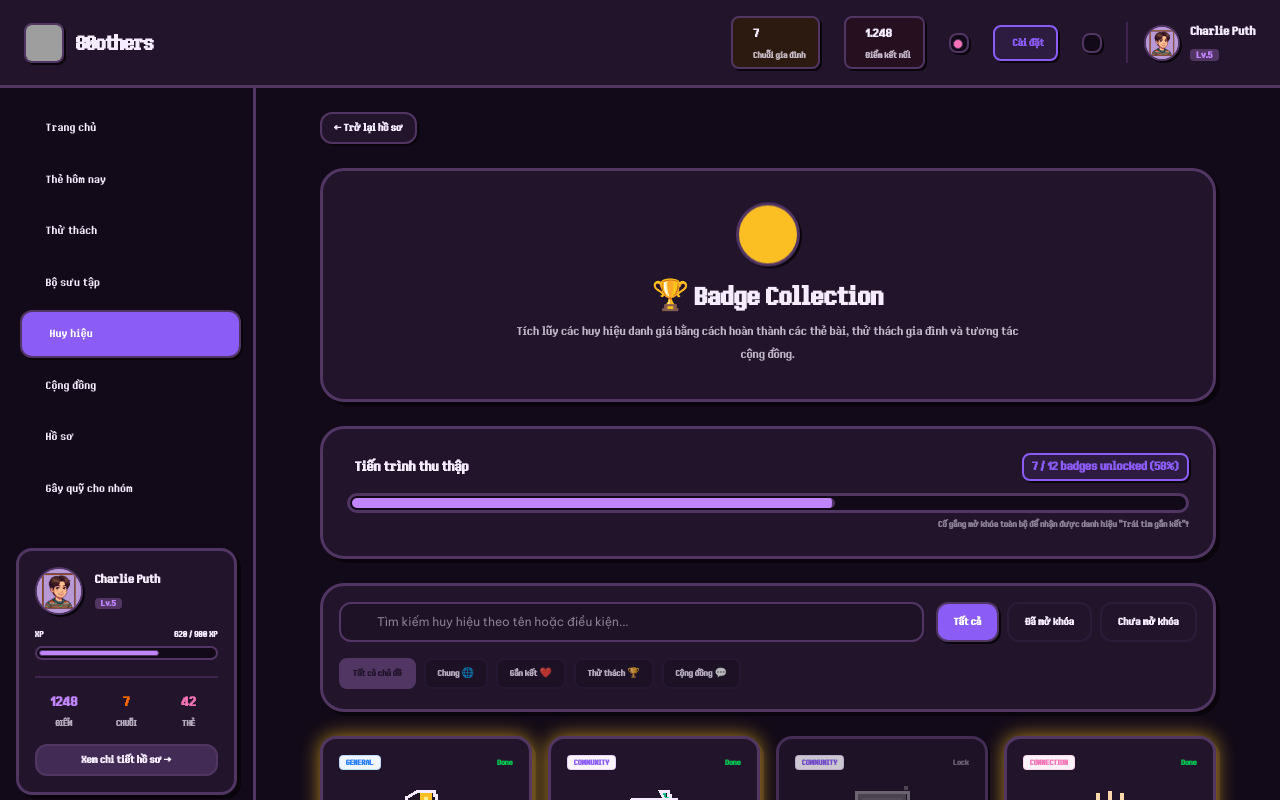
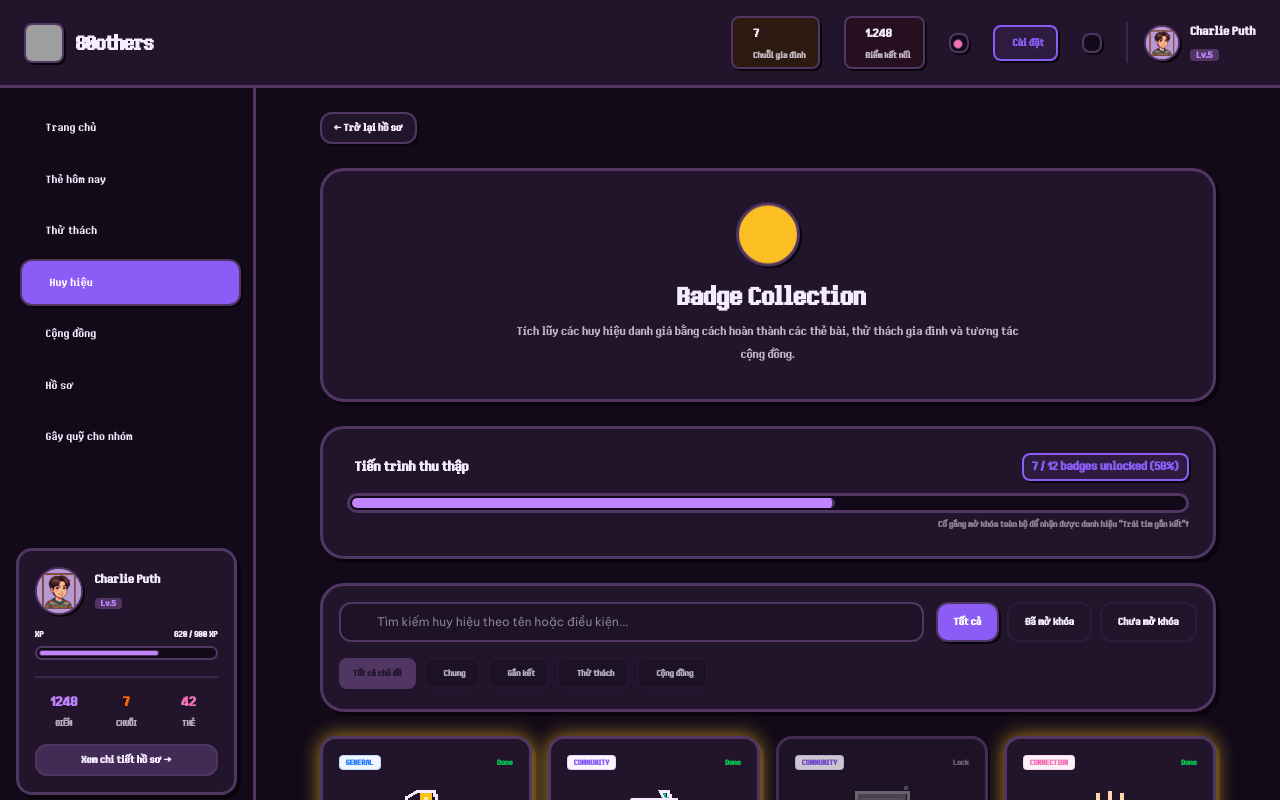
Before and after one commit to dungddhe182379/80others, a Next.js app: page /badges in a window 1280 px wide. Shown: the top 800 px of the page. Built offline with nearby package versions, Linux system fonts and the light colour scheme; grey boxes are pictures that could not be loaded; a web font is replaced by a local one.

Commit message:
feat: add service worker, badge page, heart rain animation, and navigation components

```diff
--- a/src/app/badges/page.tsx
+++ b/src/app/badges/page.tsx
@@ -543,8 +543,8 @@ export default function BadgeCollectionPage() {
           <i className="hn hn-crown-solid text-2xl text-brand-text" />
         </div>
         <div className="space-y-1.5 max-w-lg mx-auto">
-          <h2 className="font-pixel text-2xl md:text-3xl font-bold text-brand-text">
-            🏆 Badge Collection
+          <h2 className="font-pixel text-2xl md:text-3xl font-bold text-brand-text flex items-center justify-center gap-2">
+            <i className="hn hn-trophy-solid text-brand-yellow" /> Badge Collection
           </h2>
           <p className="text-xs md:text-sm text-brand-text/75 font-medium leading-relaxed font-pixel">
             Tích lũy các huy hiệu danh giá bằng cách hoàn thành các thẻ bài, thử thách gia đình và tương tác cộng đồng.
@@ -630,21 +630,22 @@ export default function BadgeCollectionPage() {
         {/* Category switcher */}
         <div className="flex gap-2 overflow-x-auto pb-1 scrollbar-thin">
           {[
-            { key: "all", label: "Tất cả chủ đề" },
-            { key: "general", label: "Chung 🌐" },
-            { key: "connection", label: "Gắn kết ❤️" },
-            { key: "challenge", label: "Thử thách 🏆" },
-            { key: "community", label: "Cộng đồng 💬" },
+            { key: "all", label: "Tất cả chủ đề", icon: "" },
+            { key: "general", label: "Chung", icon: "hn hn-globe-solid text-blue-500" },
+            { key: "connection", label: "Gắn kết", icon: "hn hn-heart-solid text-brand-pink" },
+            { key: "challenge", label: "Thử thách", icon: "hn hn-trophy-solid text-brand-yellow" },
+            { key: "community", label: "Cộng đồng", icon: "hn hn-comments-solid text-brand-purple" },
           ].map((cat) => (
             <button
               key={cat.key}
               onClick={() => setCategoryFilter(cat.key)}
-              className={`px-3 py-1.5 rounded-lg border-2 font-pixel font-bold text-[10px] whitespace-nowrap transition-all cursor-pointer ${
+              className={`px-3 py-1.5 rounded-lg border-2 font-pixel font-bold text-[10px] whitespace-nowrap transition-all cursor-pointer flex items-center gap-1.5 ${
                 categoryFilter === cat.key
                   ? "bg-brand-outline text-brand-card border-brand-outline"
                   : "bg-brand-bg/30 text-brand-text/70 border-brand-border/30 hover:bg-brand-border/20 hover:border-brand-border"
               }`}
             >
+              {cat.icon && <i className={cat.icon} />}
               {cat.label}
             </button>
           ))}
--- a/src/components/HeartRain.tsx
+++ b/src/components/HeartRain.tsx
@@ -62,7 +62,7 @@ export const HeartRain: React.FC = () => {
             fontSize: `${h.size}px`,
           }}
         >
-          ❤️
+          <i className="hn hn-heart-solid" style={{ fontSize: "inherit" }} />
         </span>
       ))}
     </div>
--- a/src/components/Navigation.tsx
+++ b/src/components/Navigation.tsx
@@ -96,7 +96,6 @@ const NavigationContent: React.FC<{ children: React.ReactNode }> = ({ children }
     { name: "Trang chủ", href: "/", icon: "hn-home-solid" },
     { name: "Thẻ hôm nay", href: "/cards?tab=today", icon: "hn-grid-solid" },
     { name: "Thử thách", href: "/challenges", icon: "hn-trophy-solid" },
-    { name: "Bộ sưu tập", href: "/cards", icon: "hn-book-bookmark-solid" }, // Links to cards as deck library
     { name: "Huy hiệu", href: "/badges", icon: "hn-crown-solid" },
     { name: "Cộng đồng", href: "/community", icon: "hn-users-solid" },
     { name: "Hồ sơ", href: "/profile", icon: "hn-user-solid" },
@@ -115,12 +114,7 @@ const NavigationContent: React.FC<{ children: React.ReactNode }> = ({ children }
       if (name === "Thẻ hôm nay" || name === "Thẻ") {
         return isTodayTab;
       }
-      if (name === "Bộ sưu tập") {
-        return !isTodayTab;
-      }
     }
-
-
 
     return true;
   };
```
Also changed, not shown: public/sw.js.
